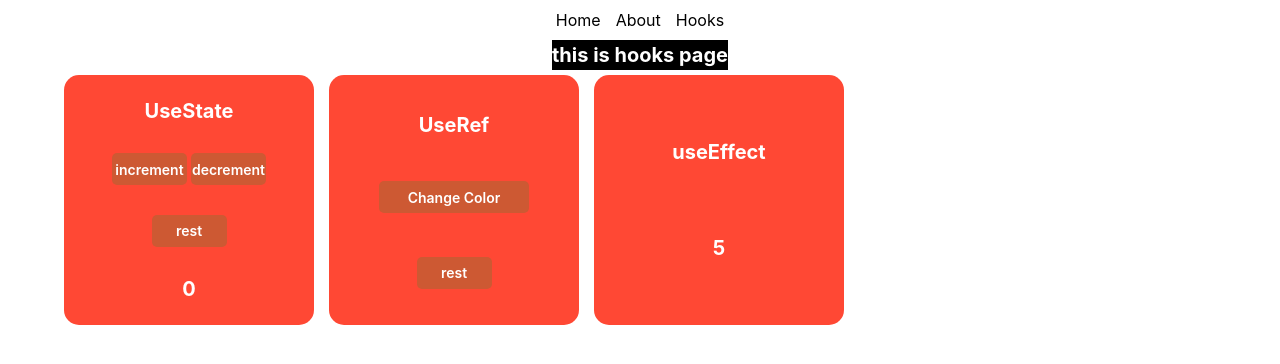
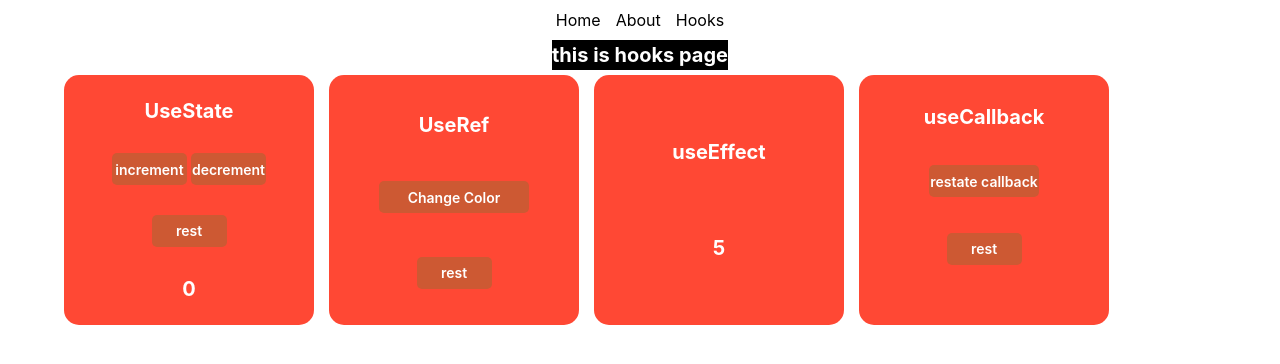
Before and after one commit to Ameer2000Mzori/Refactor-React, a React (Create React App) app: page /hooks in a window 1280 px wide. Shown: the top 364 px of the page. Built offline with nearby package versions, Linux system fonts and the light colour scheme.

Commit message:
added useCallBack hook to the project

```diff
--- a/src/components/pages/HooksPage/components/HooksListData.js
+++ b/src/components/pages/HooksPage/components/HooksListData.js
@@ -1,6 +1,7 @@
 import UseStateHook from './UseStateHook.jsx'
 import UseRefHook from './UseRefHook.jsx'
 import UseEffectHook from './UseEffectHook.jsx'
+import UseCallBack from './UseCallBack.jsx'
 
 export const HooksList = [
   {
@@ -12,4 +13,7 @@ export const HooksList = [
   {
     component: UseEffectHook,
   },
+  {
+    component: UseCallBack,
+  },
 ]
--- /dev/null
+++ b/src/components/pages/HooksPage/components/UseCallBack.jsx
@@ -0,0 +1,28 @@
+import React, { useCallback, useState } from 'react'
+import { StyledButton, StyledTitle } from '../../../shared/StyledComponent'
+
+const UseCallBack = () => {
+  const [userName, setUserName] = useState()
+
+  const callBackVariable = useCallback(() => {
+    setUserName('hello world')
+  }, [userName])
+  return (
+    <>
+      <StyledTitle>useCallback</StyledTitle>
+      <div>
+        <StyledButton
+          onClick={() => {
+            setUserName(Math.trunc(Math.random() * 10) + 1)
+          }}
+        >
+          restate callback
+        </StyledButton>
+      </div>
+      <StyledButton onClick={() => callBackVariable()}>rest</StyledButton>
+      <StyledTitle>{userName}</StyledTitle>
+    </>
+  )
+}
+
+export default UseCallBack
```
